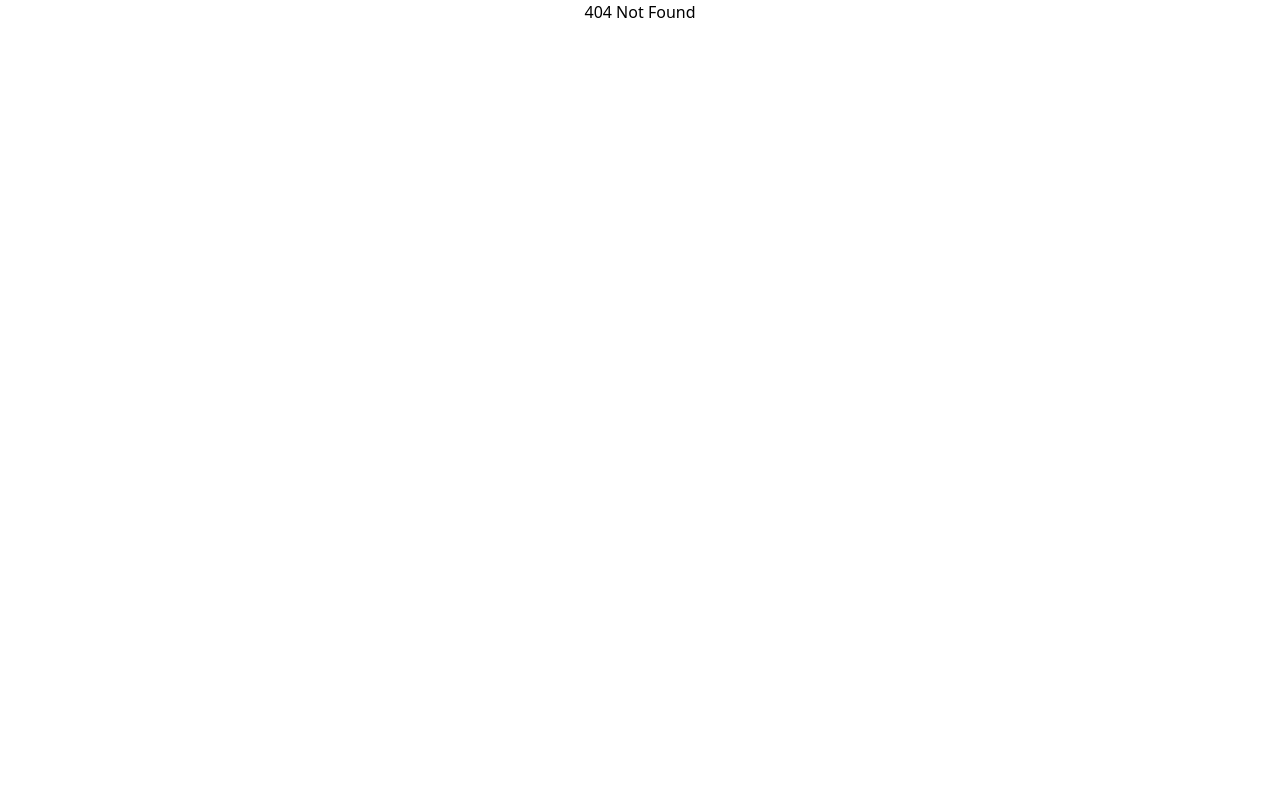
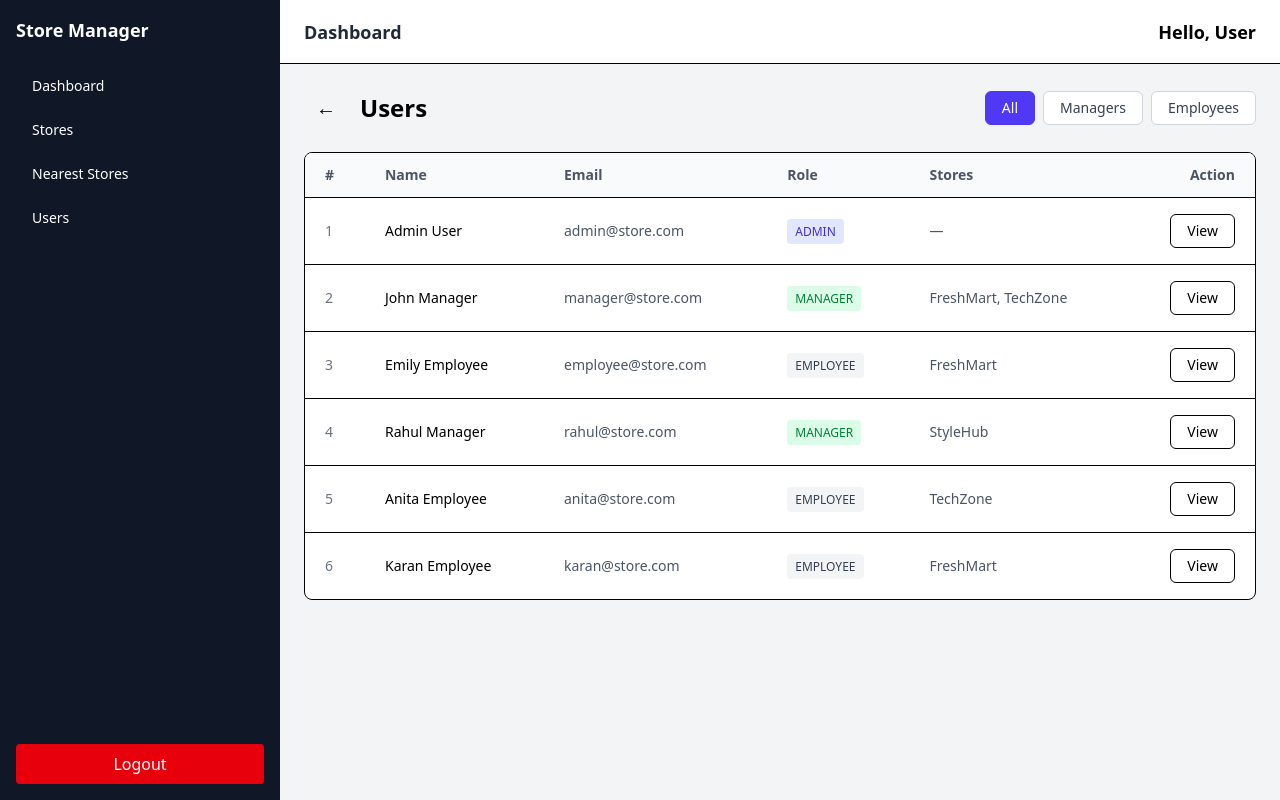
Before and after one commit to Samyak1519/Store-Manangement-System, a React (Vite) app: page /users in a window 1280 px wide. Before the commit this address had no page. Built offline with nearby package versions, Linux system fonts and the light colour scheme.

Commit message:
Added: Users List added for Admin access

```diff
--- a/package.json
+++ b/package.json
@@ -10,6 +10,8 @@
     "preview": "vite preview"
   },
   "dependencies": {
+    "@hugeicons/core-free-icons": "^3.1.1",
+    "@hugeicons/react": "^1.1.4",
     "@tailwindcss/vite": "^4.1.18",
     "axios": "^1.13.2",
     "react": "^19.2.0",
--- a/src/App.jsx
+++ b/src/App.jsx
@@ -2,8 +2,9 @@ import { Navigate, Route, Routes } from "react-router-dom";
 import Login from "./pages/auth/Login.jsx";
 import Register from "./pages/auth/RegisterPage.jsx";
 import AdminDashboard from "./pages/dashboard/AdminDashboard.jsx";
+import EditStore from "./pages/stores/EditStore.jsx";
 import StoreList from "./pages/stores/StoreList.jsx";
-import EditStore from "./pages/stores/EditStore.jsx";
+import UserList from "./pages/users/UserList.jsx";
 
 export default function App() {
   return (
@@ -16,6 +17,7 @@ export default function App() {
       <Route path="/stores" element={<StoreList />} />
       <Route path="/stores/:id/edit" element={<EditStore />} />
 
+      <Route path="/users" element={<UserList />} />
       <Route
         path="*"
         element={
--- a/src/pages/stores/StoreList.jsx
+++ b/src/pages/stores/StoreList.jsx
@@ -1,8 +1,12 @@
+import { HugeiconsIcon } from "@hugeicons/react";
+import { Delete02Icon } from "@hugeicons/core-free-icons";
+import { AddCircleIcon } from "@hugeicons/core-free-icons";
+
+import { useState } from "react";
 import { useNavigate } from "react-router-dom";
-
 import DashboardLayout from "../../components/layout/Dashboard";
 
-const MOCK_STORES = [
+const INITIAL_STORES = [
   {
     id: 1,
     name: "FreshMart",
@@ -77,19 +81,39 @@ const MOCK_STORES = [
 
 export default function StoreList() {
   const navigate = useNavigate();
+  const [stores, setStores] = useState(INITIAL_STORES);
+
+  const handleDelete = (id) => {
+    const confirmed = window.confirm(
+      "Are you sure you want to delete this store?"
+    );
+    if (!confirmed) return;
+
+    setStores((prev) => prev.filter((store) => store.id !== id));
+  };
 
   return (
     <DashboardLayout>
-      <h1 className="text-2xl font-semibold mb-6">Stores</h1>
+      {/* Header */}
+      <div className="flex items-center justify-between mb-6">
+        <h1 className="text-2xl font-semibold">Stores</h1>
+
+        <button
+          onClick={() => navigate("/stores/create")}
+          className="bg-indigo-400 text-white px-5 py-2 rounded-md
+                     hover:bg-indigo-700 transition text-md  cursor-pointer flex items-center gap-2"
+        >
+          <HugeiconsIcon icon={AddCircleIcon} /> Add Store
+        </button>
+      </div>
 
       <div className="grid grid-cols-1 sm:grid-cols-2 lg:grid-cols-3 gap-5">
-        {MOCK_STORES.map((store) => (
+        {stores.map((store) => (
           <div
             key={store.id}
             className="bg-white p-5 rounded-xl border border-gray-200
                        shadow-sm hover:shadow-md transition-shadow"
           >
-            {/* Header */}
             <div className="flex justify-between items-start">
               <div>
                 <h2 className="font-semibold text-lg text-gray-800">
@@ -109,17 +133,15 @@ export default function StoreList() {
               </span>
             </div>
 
-            {/* Address */}
             <p className="text-sm text-gray-600 mt-3 leading-relaxed">
               {store.address}
             </p>
 
-            {/* Actions */}
             <div className="flex gap-3 mt-5">
               <button
                 onClick={() => navigate(`/stores/${store.id}`)}
                 className="text-sm px-4 py-1.5 border border-gray-300 rounded-md
-               text-gray-700 hover:bg-gray-100 transition"
+               text-gray-700 hover:bg-gray-100 transition cursor-pointer"
               >
                 View
               </button>
@@ -127,13 +149,29 @@ export default function StoreList() {
               <button
                 onClick={() => navigate(`/stores/${store.id}/edit`)}
                 className="text-sm px-4 py-1.5 border border-gray-300 rounded-md
-               text-gray-700 hover:bg-gray-100 transition"
+               text-gray-700 hover:bg-gray-100 transition cursor-pointer"
               >
                 Edit
+              </button>
+
+              <button
+                onClick={() => handleDelete(store.id)}
+                className="ml-auto p-2 border border-red-300 rounded-md
+               text-red-600 hover:bg-red-600 hover:text-white
+               transition cursor-pointer"
+                title="Delete Store"
+              >
+                <HugeiconsIcon icon={Delete02Icon} size={18} />
               </button>
             </div>
           </div>
         ))}
+
+        {stores.length === 0 && (
+          <p className="text-gray-500 col-span-full text-center">
+            No stores available
+          </p>
+        )}
       </div>
     </DashboardLayout>
   );
--- /dev/null
+++ b/src/pages/users/UserList.jsx
@@ -0,0 +1,162 @@
+import { useNavigate } from "react-router-dom";
+import { useState } from "react";
+import DashboardLayout from "../../components/layout/Dashboard";
+
+const MOCK_USERS = [
+  {
+    id: 1,
+    name: "Admin User",
+    email: "admin@store.com",
+    role: "ADMIN",
+    stores: [],
+  },
+  {
+    id: 2,
+    name: "John Manager",
+    email: "manager@store.com",
+    role: "MANAGER",
+    stores: ["FreshMart", "TechZone"],
+  },
+  {
+    id: 3,
+    name: "Emily Employee",
+    email: "employee@store.com",
+    role: "EMPLOYEE",
+    stores: ["FreshMart"],
+  },
+  {
+    id: 4,
+    name: "Rahul Manager",
+    email: "rahul@store.com",
+    role: "MANAGER",
+    stores: ["StyleHub"],
+  },
+  {
+    id: 5,
+    name: "Anita Employee",
+    email: "anita@store.com",
+    role: "EMPLOYEE",
+    stores: ["TechZone"],
+  },
+  {
+    id: 6,
+    name: "Karan Employee",
+    email: "karan@store.com",
+    role: "EMPLOYEE",
+    stores: ["FreshMart"],
+  },
+];
+
+export default function UserList() {
+  const navigate = useNavigate();
+  const [filter, setFilter] = useState("ALL");
+
+  const filteredUsers =
+    filter === "ALL" ? MOCK_USERS : MOCK_USERS.filter((u) => u.role === filter);
+
+  return (
+    <DashboardLayout>
+      {/* Header */}
+      <div className="flex items-center justify-between mb-6">
+        <div className="flex items-center gap-3">
+          <button
+            onClick={() => navigate(-1)}
+            className="text-xl px-3 py-1.5 rounded-full hover:bg-gray-200 cursor-pointer"
+          >
+            ←
+          </button>
+          <h1 className="text-2xl font-semibold">Users</h1>
+        </div>
+
+        {/* Filters */}
+        <div className="flex gap-2">
+          {["ALL", "MANAGER", "EMPLOYEE"].map((type) => (
+            <button
+              key={type}
+              onClick={() => setFilter(type)}
+              className={`px-4 py-1.5 text-sm rounded-md border transition cursor-pointer
+                ${
+                  filter === type
+                    ? "bg-indigo-600 text-white border-indigo-600"
+                    : "bg-white text-gray-700 border-gray-300 hover:bg-gray-100"
+                }`}
+            >
+              {type === "ALL"
+                ? "All"
+                : type === "MANAGER"
+                ? "Managers"
+                : "Employees"}
+            </button>
+          ))}
+        </div>
+      </div>
+
+      {/* Table */}
+      <div className="bg-white border rounded-lg overflow-hidden">
+        <table className="w-full text-sm">
+          <thead className="bg-gray-50 border-b">
+            <tr className="text-left text-gray-600">
+              <th className="px-5 py-3">#</th>
+              <th className="px-5 py-3">Name</th>
+              <th className="px-5 py-3">Email</th>
+              <th className="px-5 py-3">Role</th>
+              <th className="px-5 py-3">Stores</th>
+              <th className="px-5 py-3 text-right">Action</th>
+            </tr>
+          </thead>
+
+          <tbody>
+            {filteredUsers.map((user, index) => (
+              <tr
+                key={user.id}
+                className="border-b last:border-none hover:bg-gray-50"
+              >
+                <td className="px-5 py-4 text-gray-500">{index + 1}</td>
+
+                <td className="px-5 py-4 font-medium">{user.name}</td>
+
+                <td className="px-5 py-4 text-gray-600">{user.email}</td>
+
+                <td className="px-5 py-4">
+                  <span
+                    className={`px-2 py-1 rounded text-xs font-medium
+                      ${
+                        user.role === "ADMIN"
+                          ? "bg-indigo-100 text-indigo-700"
+                          : user.role === "MANAGER"
+                          ? "bg-green-100 text-green-700"
+                          : "bg-gray-100 text-gray-700"
+                      }`}
+                  >
+                    {user.role}
+                  </span>
+                </td>
+
+                <td className="px-5 py-4 text-gray-600">
+                  {user.stores.length ? user.stores.join(", ") : "—"}
+                </td>
+
+                <td className="px-5 py-4 text-right">
+                  <button
+                    onClick={() => navigate(`/users/${user.id}`)}
+                    className="px-4 py-1.5 text-sm border rounded-md hover:bg-gray-100 cursor-pointer"
+                  >
+                    View
+                  </button>
+                </td>
+              </tr>
+            ))}
+
+            {filteredUsers.length === 0 && (
+              <tr>
+                <td colSpan="6" className="text-center py-8 text-gray-500">
+                  No users found
+                </td>
+              </tr>
+            )}
+          </tbody>
+        </table>
+      </div>
+    </DashboardLayout>
+  );
+}
```
Also changed, not shown: src/pages/EditStorePage.jsx (deleted), src/pages/StorageDetailsPage.jsx (deleted), src/pages/UseListPage.jsx (deleted), src/pages/UserDetailsPage.jsx (deleted), src/pages/stores/CreateStorePage.jsx (added), src/pages/stores/StorageDetailsPage.jsx (added), src/pages/users/UserDetailsPage.jsx (added), 1 other file (tests, documents, lock files or other folders).
